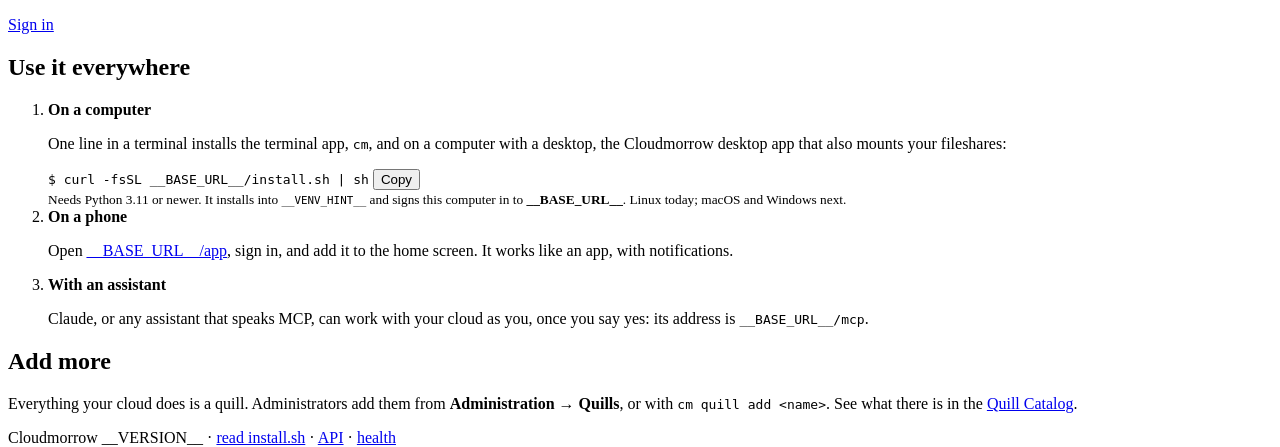
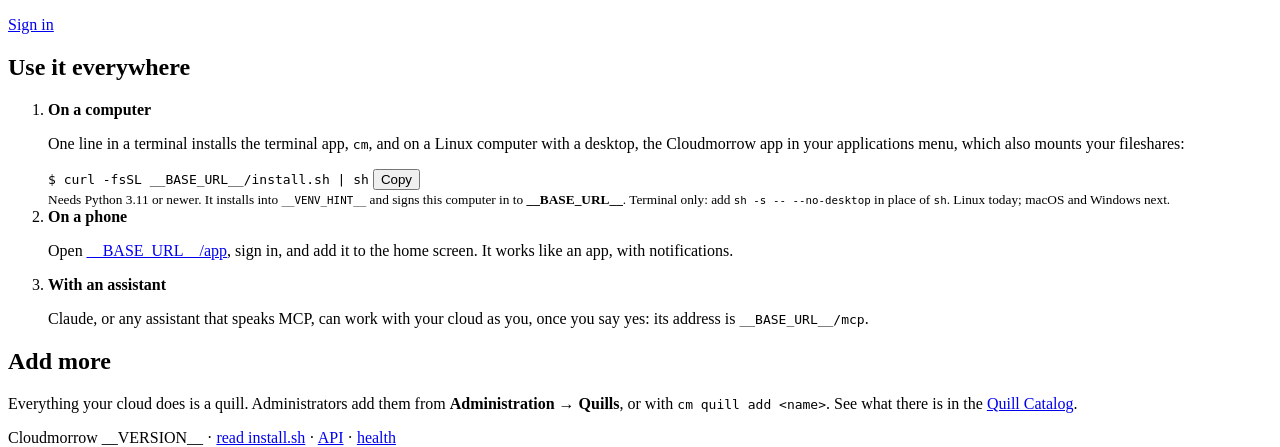
Before and after one commit to Cloudmorrow/cloudmorrow, a Python web app: template src/cloudmorrow/server/templates/install.html in a window 1280 px wide. Shown: the part 212-659 px from the top of the page. Run offline with Jinja, Linux system fonts and the light colour scheme; the template is opened without the code that fills it, so the values that code supplies are empty.

Commit message:
The front page says what the desktop app is, and how to go without it
Co-Authored-By: Claude Opus 5.5 <noreply@anthropic.com>
Claude-Session: https://claude.ai/code/session_01FmjNNs8tk6owdXQgWcahTa

```diff
--- a/src/cloudmorrow/server/templates/install.html
+++ b/src/cloudmorrow/server/templates/install.html
@@ -28,14 +28,16 @@ __PAGE_CSS__
       <li><div>
         <b>On a computer</b>
         <p>One line in a terminal installs the terminal app, <code>cm</code>, and on a
-        computer with a desktop, the Cloudmorrow desktop app that also mounts your
-        fileshares:</p>
+        Linux computer with a desktop, the Cloudmorrow app in your applications menu,
+        which also mounts your fileshares:</p>
         <div class="cmd">
           <code id="install-cmd"><span class="prompt">$ </span>curl -fsSL __BASE_URL__/install.sh | sh</code>
           <button type="button" data-copy="#install-cmd">Copy</button>
         </div>
         <small>Needs Python 3.11 or newer. It installs into <code>__VENV_HINT__</code> and
-        signs this computer in to <b>__BASE_URL__</b>. Linux today; macOS and Windows next.</small>
+        signs this computer in to <b>__BASE_URL__</b>. Terminal only: add
+        <code>sh -s -- --no-desktop</code> in place of <code>sh</code>. Linux today;
+        macOS and Windows next.</small>
       </div></li>
       <li><div>
         <b>On a phone</b>
```
